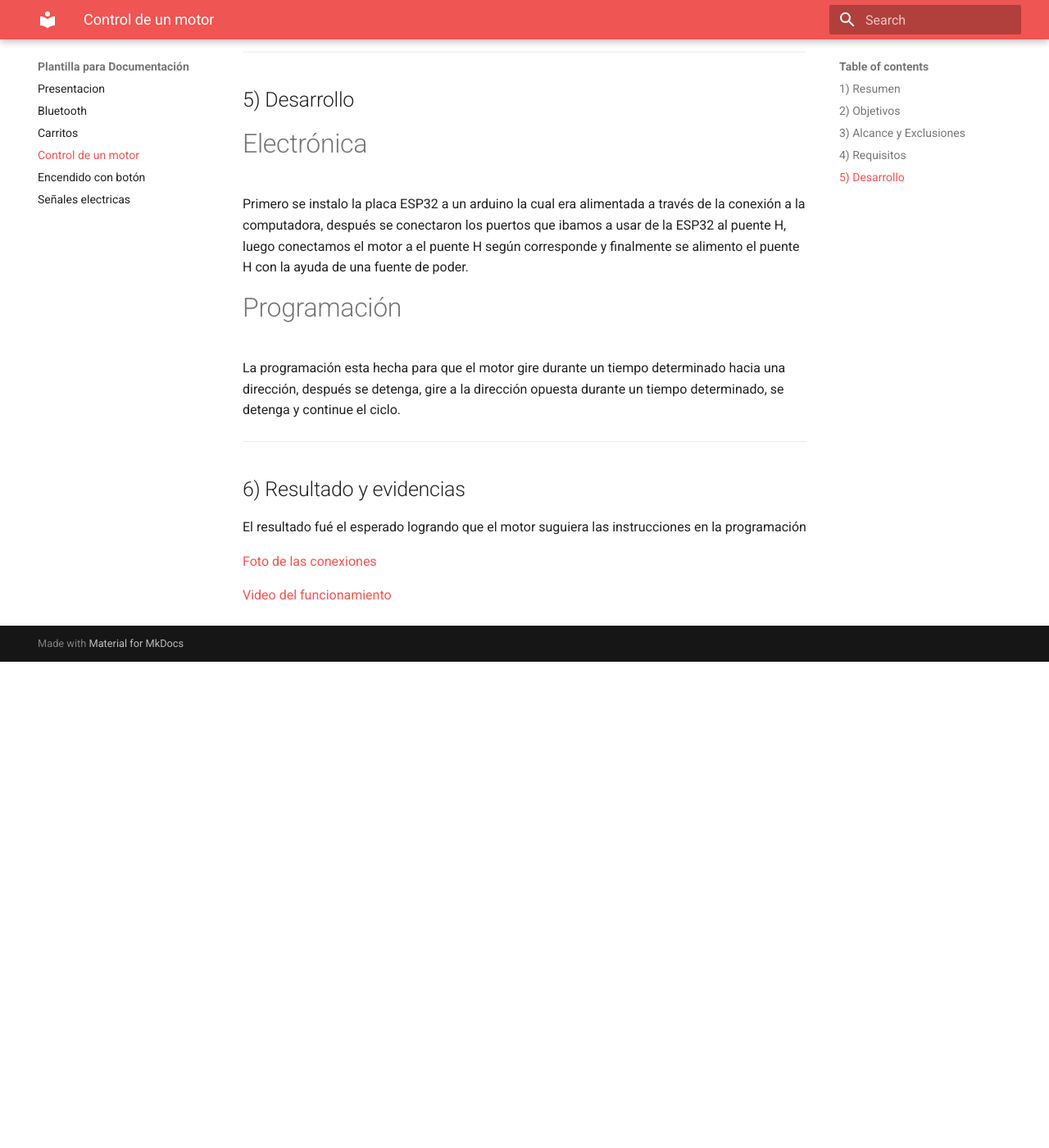
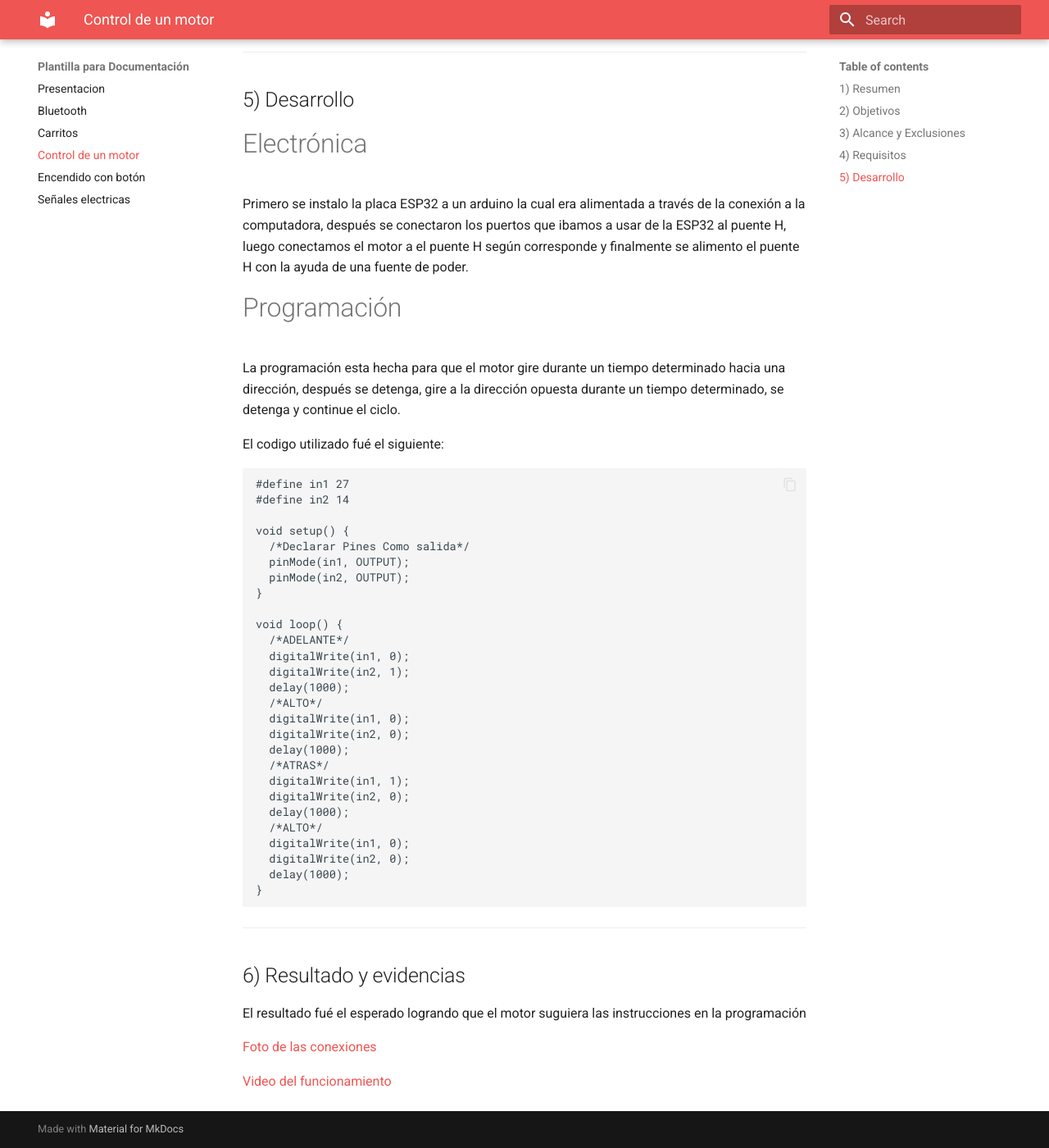
Before and after one commit to Aldo0112/Mi_reporte, an MkDocs documentation site: the page built from docs/contol_motor.md, in a window 1280 px wide and 1400 px high, scrolled down 957 px. Shown: the whole window at 82% size. Built offline with MkDocs 1.6.1 and Material for MkDocs 9.7.7, drawn with Linux system fonts in a browser that asks for light colours; before the commit the page ends 1764 px from its top, so only the background shows below that.

Commit message:
Update contol_motor.md

````diff
--- a/docs/contol_motor.md
+++ b/docs/contol_motor.md
@@ -48,6 +48,38 @@ Primero se instalo la placa ESP32 a un arduino la cual era alimentada a través
 
 La programación esta hecha para que el motor gire durante un tiempo determinado hacia una dirección, después se detenga, gire a la dirección opuesta durante un tiempo determinado, se detenga y continue el ciclo.
 
+El codigo utilizado fué el siguiente:
+
+```
+#define in1 27
+#define in2 14
+
+void setup() {
+  /*Declarar Pines Como salida*/
+  pinMode(in1, OUTPUT);
+  pinMode(in2, OUTPUT);
+}
+
+void loop() {
+  /*ADELANTE*/
+  digitalWrite(in1, 0);
+  digitalWrite(in2, 1);
+  delay(1000);
+  /*ALTO*/
+  digitalWrite(in1, 0);
+  digitalWrite(in2, 0);
+  delay(1000);
+  /*ATRAS*/
+  digitalWrite(in1, 1);
+  digitalWrite(in2, 0);
+  delay(1000);
+  /*ALTO*/
+  digitalWrite(in1, 0);
+  digitalWrite(in2, 0);
+  delay(1000);
+}
+```
+
 ---
 ## 6) Resultado y evidencias
 
````
